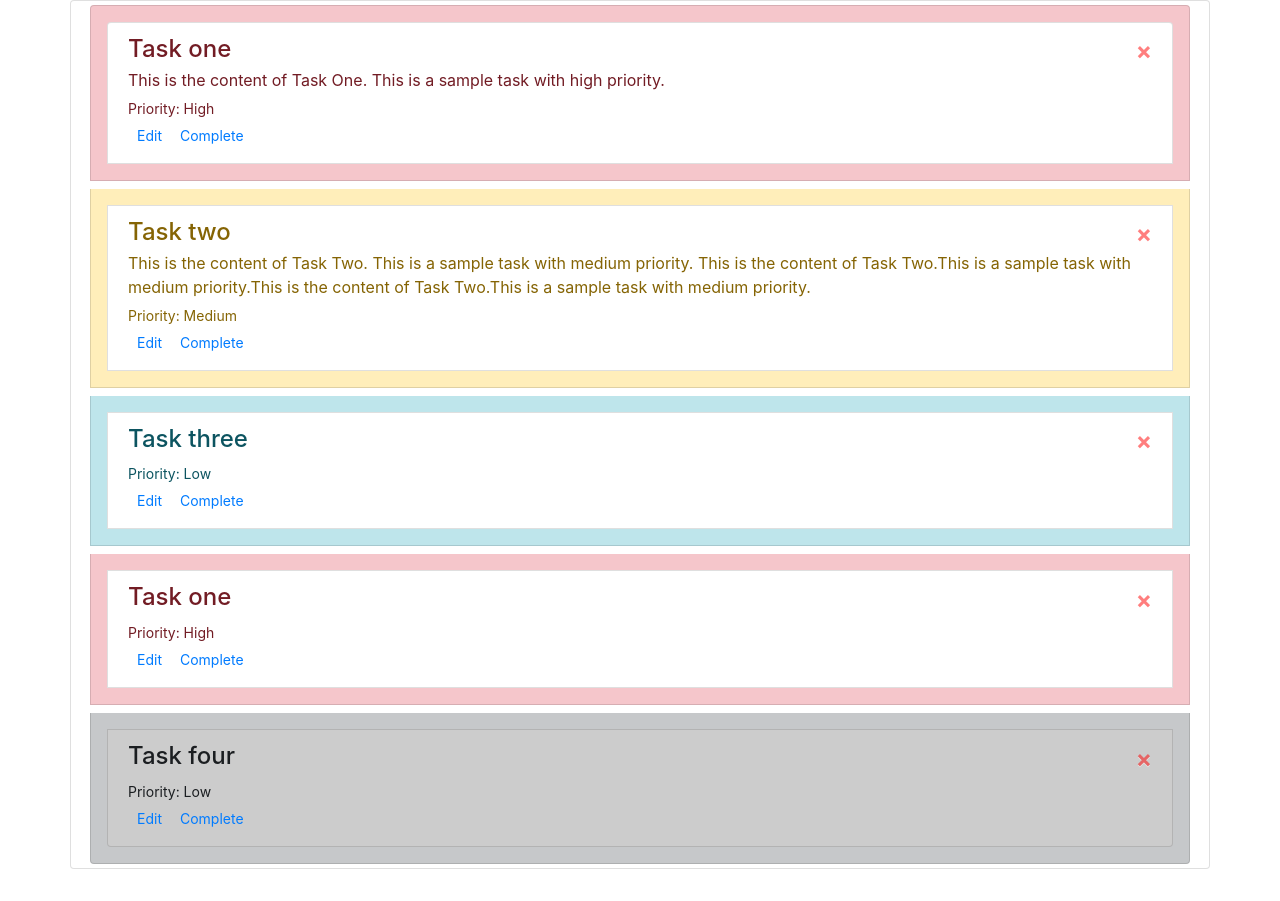
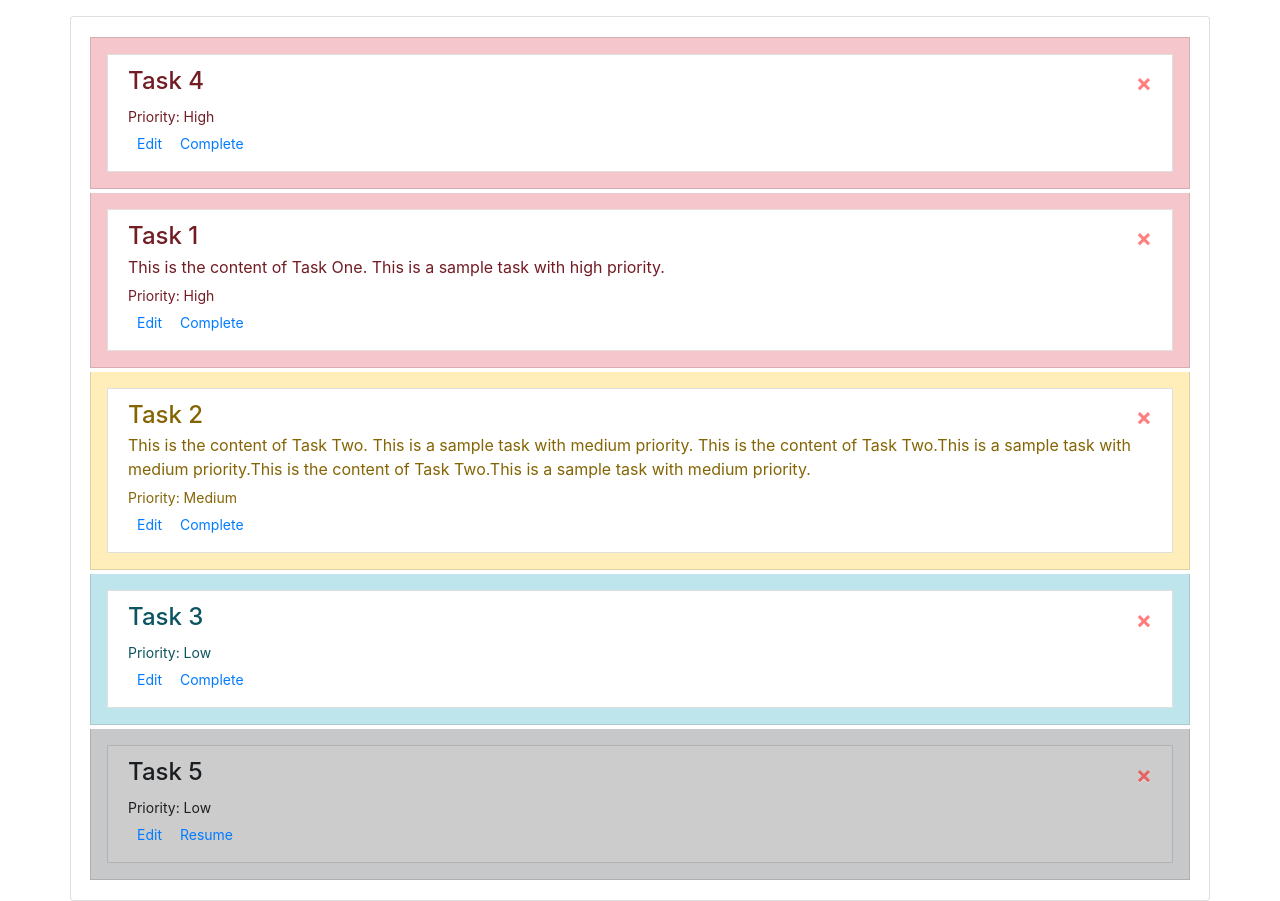
Before and after one commit to SantySun/todo-webapp, a React (Create React App) app: page / in a window 1280 px wide. Before the commit the page ends 869 px from the top, so only its background shows below. Built offline with nearby package versions, Linux system fonts and the light colour scheme.

Commit message:
sort tasks

```diff
--- a/src/App.js
+++ b/src/App.js
@@ -1,43 +1,18 @@
 import React, { useState } from "react"
-import "bootstrap/dist/css/bootstrap.css"
 import TodoItemForm from "./components/TodoItemForm"
 import TodoItemCard from "./components/TodoItemCard"
-import sampleTasks from "./defaultTasks"
+import sampleTasks from "./sampleTasks"
+
+import "bootstrap/dist/css/bootstrap.css"
+import TodoList from "./components/TodoList"
+
 
 function App() {
   const [tasks, setTasks] = useState(sampleTasks)
-  const [taskUnderEditing, setTaskUnderEditing] = useState()
-
-  const onTaskDelete = (id) => {
-    setTasks(tasks.filter((t) => t.id !== id))
-  }
-
-  const onTaskEditSubmit = (id, values) => {
-    setTasks(tasks.map((t) => (t.id !== id ? t : { ...t, ...values })))
-  }
 
   return (
-    <div className="container card">
-      {tasks.map((task) =>
-        taskUnderEditing === task.id ? (
-          <TodoItemForm
-            {...task}
-            onChange={(values) => {
-              onTaskEditSubmit(task.id, values)
-              setTaskUnderEditing()
-            }}
-            onCancel={() => setTaskUnderEditing()}
-          />
-        ) : (
-          <TodoItemCard
-            key={task.id}
-            {...task}
-            onEdit={() => setTaskUnderEditing(task.id)}
-            onDelete={() => onTaskDelete(task.id)}
-            onComplete={() => onTaskEditSubmit(task.id, { completed: true })}
-          />
-        )
-      )}
+    <div className="container card mt-3">
+      <TodoList tasks={tasks} setTasks={setTasks} sortMethod="Priority"/>
     </div>
   )
 }
--- a/src/components/TodoItemCard.js
+++ b/src/components/TodoItemCard.js
@@ -1,4 +1,4 @@
-import React, { useState } from "react"
+import React from "react"
 import PropTypes from "prop-types"
 
 const TodoItemCard = (props) => {
@@ -54,7 +54,7 @@ const TodoItemCard = (props) => {
             title="Delete this task"
             onClick={onComplete}
           >
-            <span aria-hidden="true">Complete</span>
+            <span aria-hidden="true">{completed ? "Resume" : "Complete"}</span>
           </button>
         </div>
       </div>
--- a/src/components/TodoItemForm.js
+++ b/src/components/TodoItemForm.js
@@ -1,8 +1,8 @@
-import React, { useState, useEffect } from "react"
+import React, { useState } from "react"
 import PropTypes from "prop-types"
 
 const TodoItemForm = (props) => {
-  const { onChange, onCancel, ...defaultValues } = props
+  const { onSave, onCancel, ...defaultValues } = props
   const [values, setValues] = useState(defaultValues)
 
   const onTaskUpdate = (field, value) => {
@@ -11,7 +11,7 @@ const TodoItemForm = (props) => {
   }
 
   const onSubmitForm = () => {
-    onChange(values)
+    onSave(values)
   }
 
   return (
@@ -24,7 +24,7 @@ const TodoItemForm = (props) => {
           type="text"
           className="form-control"
           id="todo-name"
-          placeholder="Enter your task..."
+          placeholder="Enter your task name..."
           value={values.name}
           onChange={(e) => {
             onTaskUpdate("name", e.target.value)
@@ -39,7 +39,7 @@ const TodoItemForm = (props) => {
           type="text"
           className="form-control"
           id="task-desc"
-          placeholder="Enter your task..."
+          placeholder="Enter your task content..."
           value={values.content}
           onChange={(e) => {
             onTaskUpdate("content", e.target.value)
@@ -73,7 +73,7 @@ const TodoItemForm = (props) => {
             onTaskUpdate("completed", e.target.checked)
           }}
         />
-        <label className="form-check-label" for="completed-checkbox">
+        <label className="form-check-label" htmlFor="completed-checkbox">
           Completed
         </label>
       </div>
@@ -91,9 +91,10 @@ const TodoItemForm = (props) => {
 
 TodoItemForm.propTypes = {
   name: PropTypes.string,
+  content: PropTypes.string,
   priority: PropTypes.oneOf(["High", "Medium", "Low"]),
   completed: PropTypes.bool,
-  onChange: PropTypes.func
+  onSave: PropTypes.func
 }
 
 export default TodoItemForm
--- /dev/null
+++ b/src/components/TodoList.js
@@ -0,0 +1,81 @@
+import React, { useState, useMemo } from "react"
+import PropTypes from "prop-types"
+import TodoItemForm from "./TodoItemForm"
+import TodoItemCard from "./TodoItemCard"
+
+const priorityMap = {
+  High: 3,
+  Medium: 2,
+  Low: 1
+}
+
+const sortByPriority = (t1, t2) => {
+  if (priorityMap[t1.priority] < priorityMap[t2.priority]) {
+    return 1
+  }
+  return -1
+}
+
+const sortByName = (t1, t2) => {
+  if (t1.name > t2.name) {
+    return 1
+  }
+  return -1
+}
+
+const TodoList = (props) => {
+  const { tasks, setTasks, sortMethod } = props
+  const [taskUnderEditing, setTaskUnderEditing] = useState()
+  const onTaskDelete = (id) => {
+    setTasks(tasks.filter((t) => t.id !== id))
+  }
+
+  const onTaskEditSubmit = (id, values) => {
+    setTasks(tasks.map((t) => (t.id !== id ? t : { ...t, ...values })))
+  }
+
+  const sortedTasks = useMemo(() => {
+    const sortFunction = sortMethod === "Priority" ? sortByPriority : sortByName
+
+    const inProgress = tasks.filter((t) => !t.completed)
+    const finished = tasks.filter((t) => t.completed)
+    return [...inProgress.sort(sortFunction), ...finished.sort(sortFunction)]
+  }, [tasks, sortMethod])
+
+
+  return (
+    <div className="mt-3 mb-3">
+      {sortedTasks.map((task) =>
+        taskUnderEditing === task.id ? (
+          <TodoItemForm
+            key={task.id}
+            {...task}
+            onSave={(values) => {
+              onTaskEditSubmit(task.id, values)
+              setTaskUnderEditing()
+            }}
+            onCancel={() => setTaskUnderEditing()}
+          />
+        ) : (
+          <TodoItemCard
+            key={task.id}
+            {...task}
+            onEdit={() => setTaskUnderEditing(task.id)}
+            onDelete={() => onTaskDelete(task.id)}
+            onComplete={() =>
+              onTaskEditSubmit(task.id, { completed: !task.completed })
+            }
+          />
+        )
+      )}
+    </div>
+  )
+}
+
+TodoList.propTypes = {
+  tasks: PropTypes.array,
+  setTasks: PropTypes.func,
+  sortMethod: PropTypes.oneOf(["Name", "Priority"])
+}
+
+export default TodoList
--- a/src/defaultTasks.js
+++ b/src/sampleTasks.js
@@ -1,7 +1,7 @@
-export default [
+const sampleTasks = [
   {
     id: "2021-04-02T02:01:10.916Z",
-    name: "Task one",
+    name: "Task 1",
     content:
       "This is the content of Task One. This is a sample task with high priority.",
     priority: "High",
@@ -9,35 +9,36 @@ export default [
   },
   {
     id: "2021-03-01T02:01:10.916Z",
-    name: "Task two",
-    content:
-      "This is the content of Task Two. \
-      This is a sample task with medium priority.\
-      This is the content of Task Two.This is a sample \
-      task with medium priority.This is the content of Task \
-      Two.This is a sample task with medium priority.",
+    name: "Task 2",
+    content: `This is the content of Task Two.
+      This is a sample task with medium priority.
+      This is the content of Task Two.This is a sample
+      task with medium priority.This is the content of Task
+      Two.This is a sample task with medium priority.`,
     priority: "Medium",
     completed: false
   },
   {
     id: "2021-03-02T02:01:10.916Z",
-    name: "Task three",
+    name: "Task 3",
     content: "",
     priority: "Low",
     completed: false
   },
   {
     id: "2021-04-01T01:01:10.916Z",
-    name: "Task one",
+    name: "Task 4",
     content: "",
     priority: "High",
     completed: false
   },
   {
     id: "2021-04-01T02:01:10.916Z",
-    name: "Task four",
+    name: "Task 5",
     content: "",
     priority: "Low",
     completed: true
   }
 ]
+
+export default sampleTasks
```
